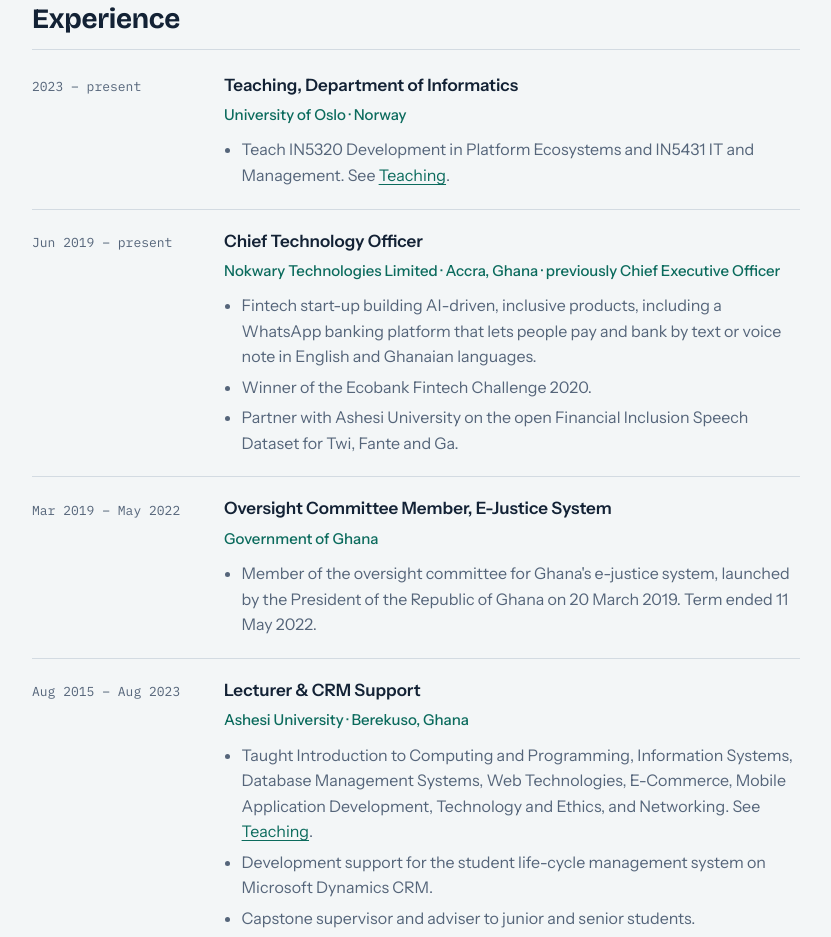
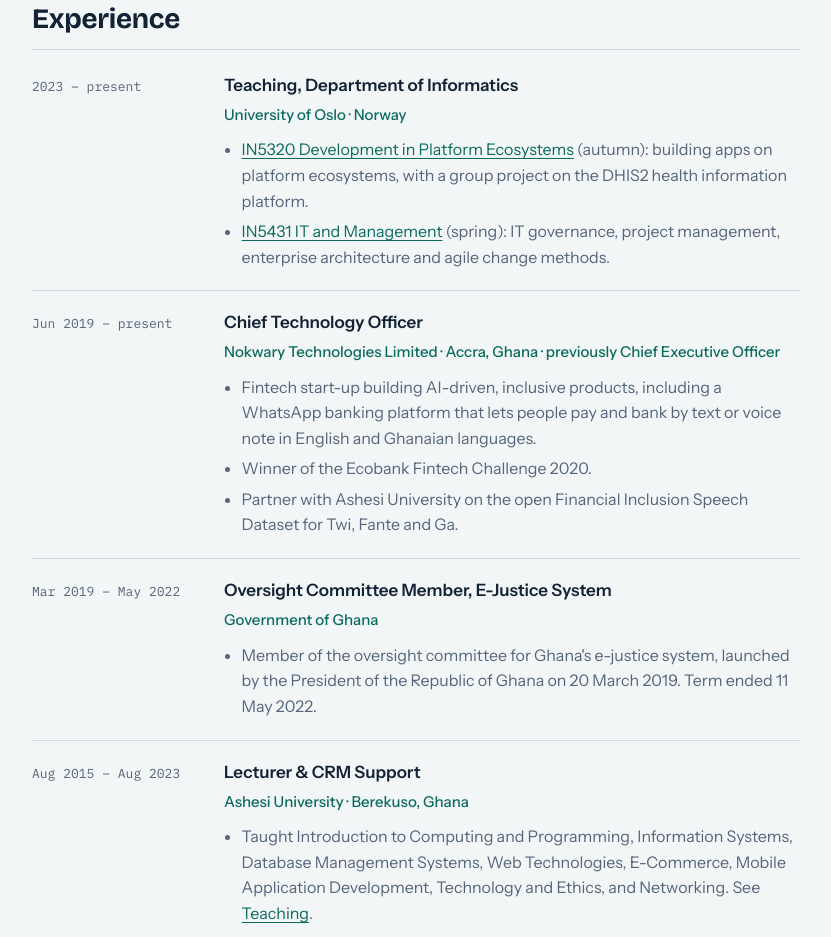
Before and after one commit to dsampah/profile, a plain HTML site: page index.html in a window 1280 px wide. Shown: the part 1489-2426 px from the top of the page, without its empty margins (368-1199 px from the left). Drawn offline with nearby package versions, Linux system fonts and the light colour scheme.

Commit message:
List each UiO course on its own line in Experience
Co-Authored-By: Claude Opus 5.5 <noreply@anthropic.com>

```diff
--- a/index.html
+++ b/index.html
@@ -121,7 +121,8 @@
             <h3>Teaching, Department of Informatics</h3>
             <p class="org">University of Oslo · Norway</p>
             <ul>
-              <li>Teach IN5320 Development in Platform Ecosystems and IN5431 IT and Management. See <a href="#teaching">Teaching</a>.</li>
+              <li><a href="#teaching">IN5320 Development in Platform Ecosystems</a> (autumn): building apps on platform ecosystems, with a group project on the DHIS2 health information platform.</li>
+              <li><a href="#teaching">IN5431 IT and Management</a> (spring): IT governance, project management, enterprise architecture and agile change methods.</li>
             </ul>
           </div>
         </li>
```
